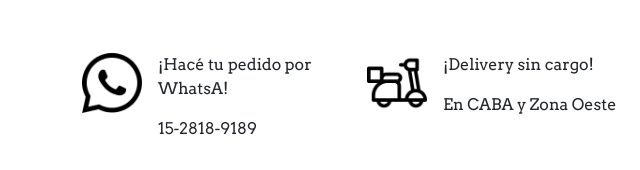
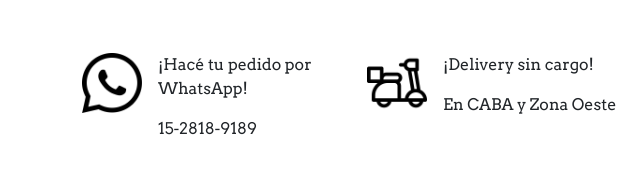
Before and after one commit to BASciarretta/Proyecto-final-Bernardo-Sciarretta, a website: page contacto.html in a window 1280 px wide. Shown: the part 581-751 px from the top of the page, 0-640 px from the left. Drawn offline with nearby package versions, Linux system fonts and the light colour scheme.

Commit message:
arreglo un error ortográfico

```diff
--- a/contacto.html
+++ b/contacto.html
@@ -272,7 +272,7 @@
         <div class="col-lg-3 d-flex flex-row pt-2">
           <img class="contacto" src="imagenes/whatsapp.png" alt="" />
           <div class="d-flex flex-column">
-            <p class="ps-3">¡Hacé tu pedido por WhatsA!</p>
+            <p class="ps-3">¡Hacé tu pedido por WhatsApp!</p>
             <p class="ps-3">15-2818-9189</p>
           </div>
         </div>
```
